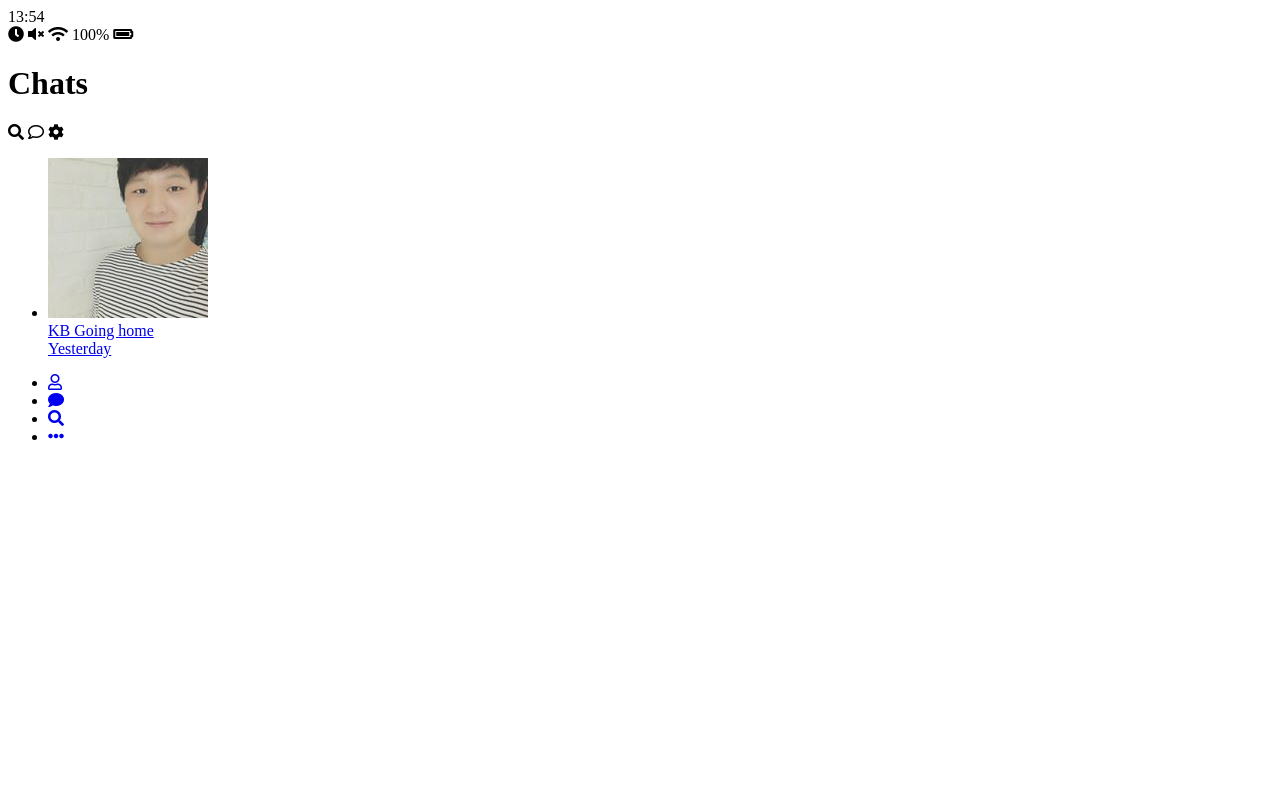
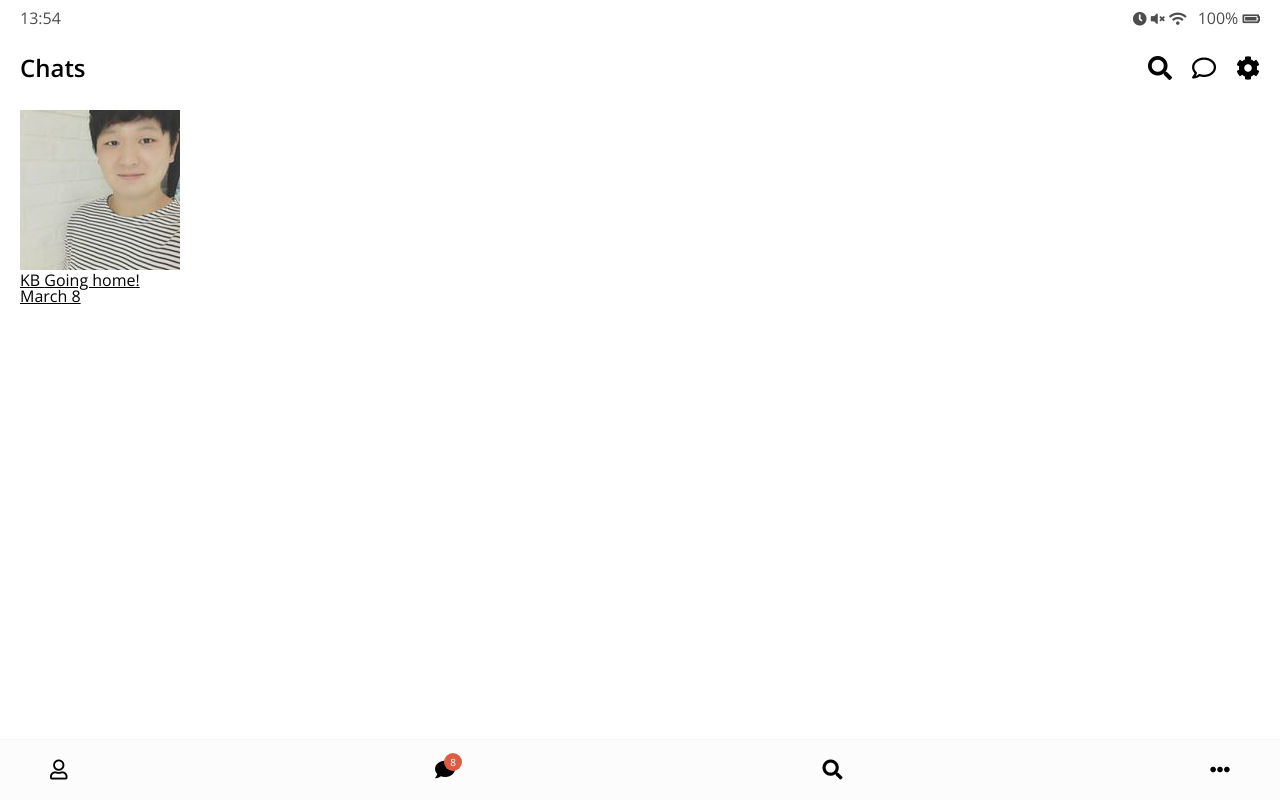
Before and after one commit to KwangB/kokoa_clone, a plain HTML site: page index.html in a window 1280 px wide. Drawn offline with nearby package versions, Linux system fonts and the light colour scheme.

Commit message:
two commit

```diff
--- /dev/null
+++ b/css/header.css
@@ -0,0 +1,27 @@
+.header{
+    display: flex;
+    justify-content: space-between;
+    align-items: center;
+    margin-bottom: 30px;
+}
+
+.header .header__title{
+    font-size: 24px;
+    font-weight: 600;
+}
+
+.header .header__icon{
+    font-size:24px;
+    margin-left:20px;
+    cursor:pointer;
+}
+
+.header .header__header-column{
+    display: flex;
+    align-items: center;
+}
+
+.header .header__back-btn{
+    font-size:24px;
+    margin-right: 20px;
+}
--- /dev/null
+++ b/css/nav-bar.css
@@ -0,0 +1,37 @@
+.nav{
+    position:fixed;
+    width:100%;
+    background-color:#fcfcfc;
+    padding:20px 50px;
+    left: 0px;
+    bottom:0px;
+    border-top:1px solid #f7f7f7;
+}
+
+.nav .nav__list{
+    display: flex;
+    justify-content: space-between;
+}
+
+.nav i{
+    font-size: 20px;
+}
+
+.nav .nav__list-link{
+    position: relative;
+}
+
+.nav .nav__badge{
+    position: absolute;
+    top: -7px;
+    right: -7px;
+    font-size:10px;
+    color:white;
+    background-color: #dc5d46;
+    width:18px;
+    height: 18px;
+    display: flex;
+    justify-content: center;
+    align-items: center;
+    border-radius: 10px;
+}
--- /dev/null
+++ b/css/reset.css
@@ -0,0 +1,52 @@
+/* http://meyerweb.com/eric/tools/css/reset/
+   v2.0 | 20110126
+   License: none (public domain)
+*/
+
+html, body, div, span, applet, object, iframe,
+h1, h2, h3, h4, h5, h6, p, blockquote, pre,
+a, abbr, acronym, address, big, cite, code,
+del, dfn, em, img, ins, kbd, q, s, samp,
+small, strike, strong, sub, sup, tt, var,
+b, u, i, center,
+dl, dt, dd, ol, ul, li,
+fieldset, form, label, legend,
+table, caption, tbody, tfoot, thead, tr, th, td,
+article, aside, canvas, details, embed,
+figure, figcaption, footer, header, hgroup,
+menu, nav, output, ruby, section, summary,
+time, mark, audio, video {
+	margin: 0;
+	padding: 0;
+	border: 0;
+	font-size: 100%;
+	font: inherit;
+	vertical-align: baseline;
+}
+/* HTML5 display-role reset for older browsers */
+article, aside, details, figcaption, figure,
+footer, header, hgroup, menu, nav, section {
+	display: block;
+}
+body {
+	line-height: 1;
+}
+ol, ul {
+	list-style: none;
+}
+blockquote, q {
+	quotes: none;
+}
+blockquote:before, blockquote:after,
+q:before, q:after {
+	content: '';
+	content: none;
+}
+table {
+	border-collapse: collapse;
+	border-spacing: 0;
+}
+
+a {
+	color:inherit;
+}
--- /dev/null
+++ b/css/status-bar.css
@@ -0,0 +1,14 @@
+.status-bar {
+    display: flex;
+    justify-content: space-between;
+    margin-bottom: 30px;
+    opacity: 0.7;
+}
+
+.status-bar i{
+    font-size: 14px;
+}
+
+.status-bar .status-bar__battery_level{
+    margin-left: 7px;
+}
--- a/css/style.css
+++ b/css/style.css
@@ -0,0 +1,17 @@
+@import url("https://fonts.googleapis.com/css?family=Open+Sans:400,600");
+@import "reset.css";
+@import "status-bar.css";
+@import "header.css";
+@import "nav-bar.css";
+@import "friend.css";
+*{
+    box-sizing: border-box;
+}
+
+body{
+    background-color: white;
+    padding: 10px 20px;
+    color: #020202;
+    font-family: 'Open Sans', -apple-system, BlinkMacSystemFont, 'Segoe UI',
+    Roboto, Oxygen, Ubuntu, Cantarell, 'Open Sans', 'Helvetica Neue', sans-serif;
+}
--- a/index.html
+++ b/index.html
@@ -5,6 +5,7 @@
         <meta name="viewport" content="width=device-width, initial-scale=1.0">
         <meta http-equiv="X-UA-Compatible" content="ie=edge">
         <link rel="stylesheet" href="https://use.fontawesome.com/releases/v5.9.0/css/all.css">
+        <link rel="stylesheet" href="css/style.css"/>
         <title>Chats | Kakao Clone</title>
     </head>
     <body>
@@ -40,20 +41,26 @@
             <ul class="chats__list">
                 <li class="chats__chat  chat">
                     <a href="chat.html">
-                    <div class="chat__column">
-                        <img class="chat__avatar g-avatar" src="images/kb.jpg"/>
-                        <div class="chat_content">
-                            <span class="chat_username">
+                    <li class="chats_chat friend friend--lg">
+                            <div class="friend_column">
+                                <img src="images/kb.jpg" class="g-avatar friend__avatar"/>
+                                <div class="friend__content">
+                                    <span class="friend__name">
                                         KB
                                     </span>
-                            <span class="chat_preview">
-                                Going home
+                                    <span class="friend__bottom-text">
+                                        Going home!
                                     </span>
                                 </div>
                             </div>
-                    <div class="chat__column">
-                        <span class="chat__timestamp">Yesterday</span>
+                            <div class="friend__column">
+                                <span class="friend__now-listening">
+                                    <span class="chat__timestamp">
+                                        March 8
+                                    </span>
+                                </span>
                             </div>
+                        </li>
                     </a>
                 </li>
             </ul>
@@ -66,6 +73,7 @@
                             <i class="far fa-user"></i></a></li>
                     <li class="nav__list-item">
                         <a href="index.html" class="nav__list-link">
+                            <div class="nav__badge">8</div>
                             <i class="fas fa-comment"></i></a></li>
                     <li class="nav__list-item">
                         <a href="find.html" class="nav__list-link">
```
Also changed, not shown: chat.html (+2 -1 lines), find.html (+1 -0 lines), friends.html (+1 -0 lines), more.html (+1 -0 lines), setting.html (+2 -1 lines), css/friend.css (added). Lines whose indentation alone changed are shown as unchanged.
